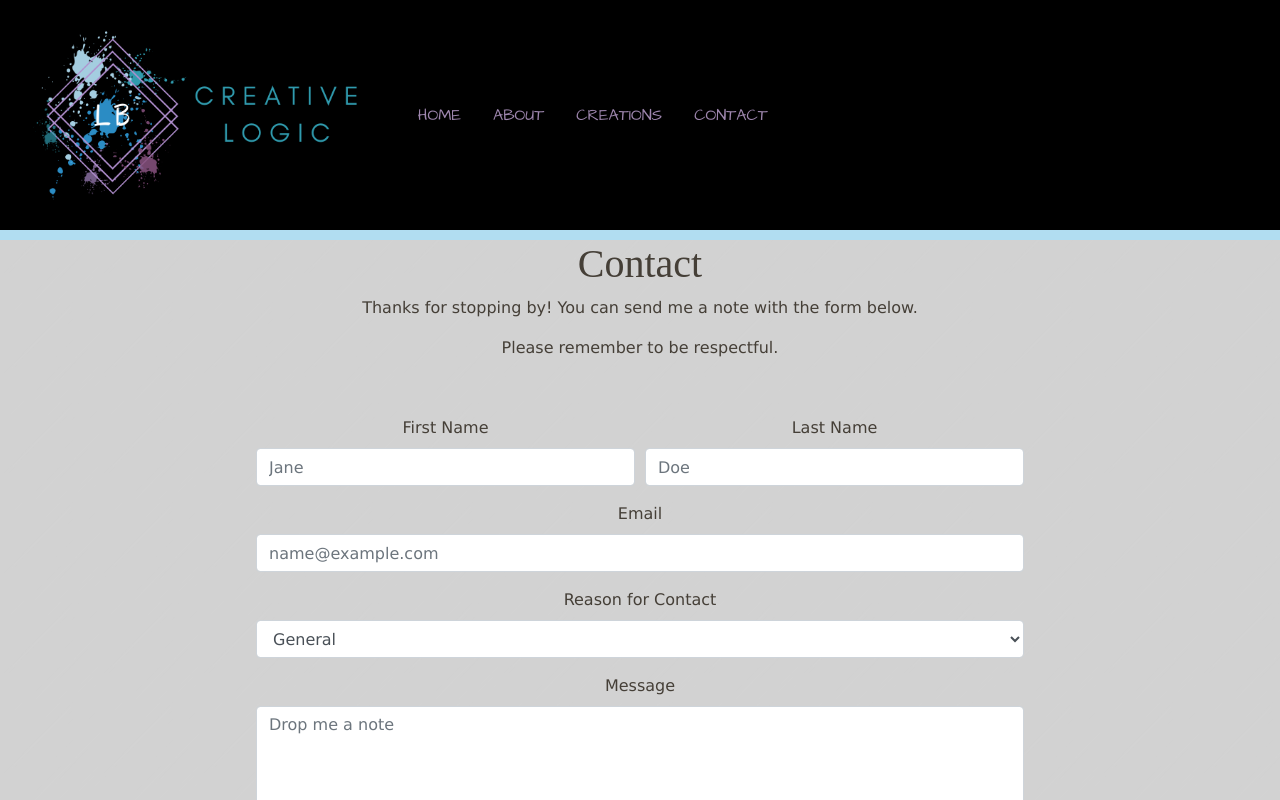
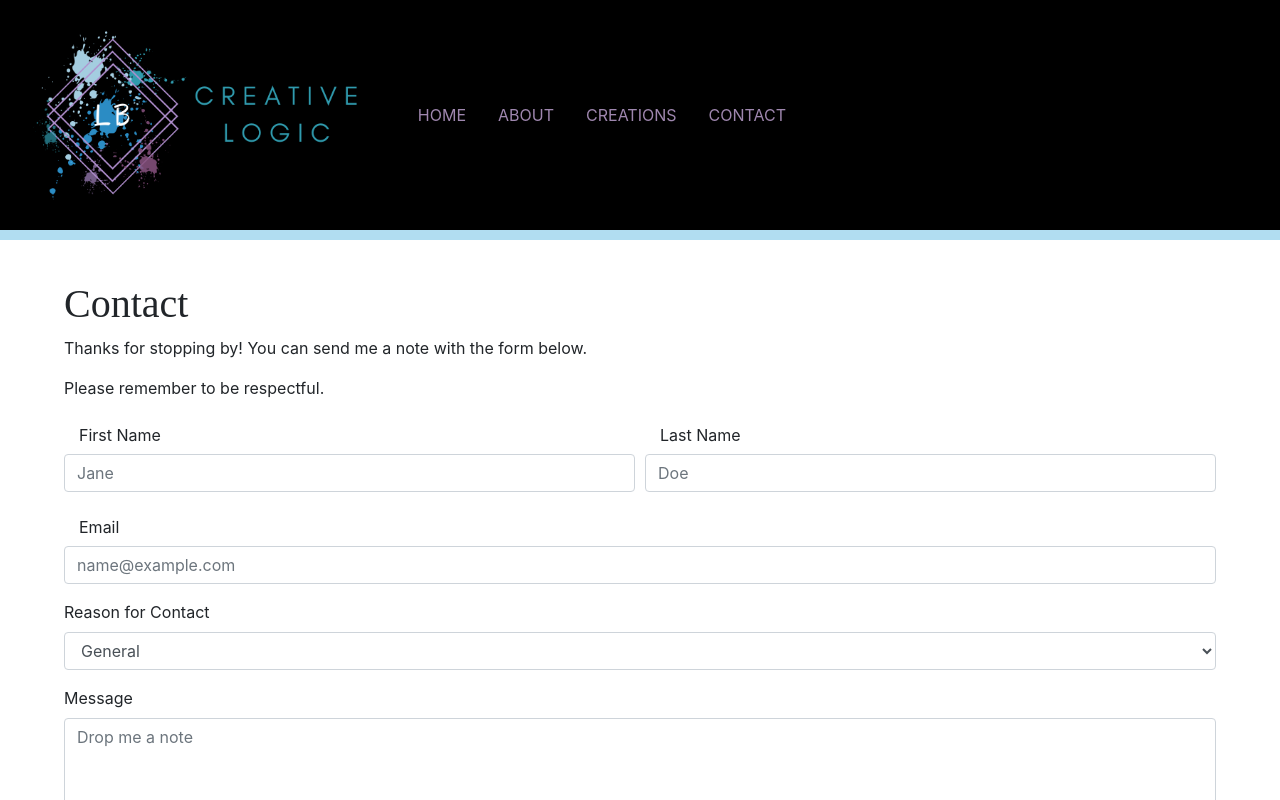
Before and after one commit to lbernadel/creativelogic, a Next.js app: page /contact in a window 1280 px wide. Shown: the top 800 px of the page. Built offline with nearby package versions, Linux system fonts and the light colour scheme; a web font is replaced by a local one.

Commit message:
global stlying of nav and contact form width

```diff
--- a/src/components/layout.js
+++ b/src/components/layout.js
@@ -25,7 +25,10 @@
         integrity="sha384-Vkoo8x4CGsO3+Hhxv8T/Q5PaXtkKtu6ug5TOeNV6gBiFeWPGFN9MuhOf23Q9Ifjh"
         crossOrigin="anonymous"
       />
-      <link href="https://fonts.googleapis.com/css?family=Architects+Daughter|Sedgwick+Ave&display=swap" rel="stylesheet" />
+      <link
+        href="https://fonts.googleapis.com/css?family=Architects+Daughter|Sedgwick+Ave&display=swap"
+        rel="stylesheet"
+      />
     </Head>
 
     <Navigation />
@@ -35,19 +38,20 @@
     <Footer />
 
     <style jsx global>{`
+      // General layout
       html,
       body {
         font-family: Verdana, Geneva, sans-serif;
         color: #453f37;
         text-align: center;
         align-items: center;
-        background: #d9d9d9 url("/static/brushed-alum.png");
+        background: #e6e6e6 url("/static/brushed-alum.png");
       }
       body {
         margin: 0;
       }
       h1 {
-        font-family: 'Sedgwick Ave', cursive;
+        font-family: "Sedgwick Ave", cursive;
       }
       h2 {
         font-weight: 300;
@@ -58,10 +62,6 @@
       button {
         text-transform: capitalize;
       }
-      .nav-link {
-        font-family: 'Architects Daughter', cursive;
-      }
-      // Layout
       .main-container {
         min-height: 100vh;
         max-width: 90vw;
@@ -75,20 +75,59 @@
         margin: 0;
         padding: 0;
       }
+      // Navbar
+      .nav-link {
+        font-family: "Architects Daughter", cursive;
+        font-size: 1.5rem;
+      }
+      .nav-link:hover {
+        color: #b1ddf1 !important;
+        border-bottom: 2px solid #e6e6e6;
+      }
+      .nav-menu.navbar-collapse.collapse.show {
+        background-color: rgba(136, 82, 127, 1);
+        width: 100vw;
+        padding: 0;
+        margin: 0;
+        position: relative;
+        z-index: 5;
+        border: 1px solid;
+        border-radius: 5px;
+      }
+      .nav-menu.navbar-collapse.collapse.show>a.nav-link {
+        width: 33.33vw;
+        text-align: center !important;
+        color: #e6e6e6 !important;
+        margin: auto;
+      }
+      .nav-menu.navbar-collapse.collapse.show>a.nav-link:hover {
+        color: #453F37 !important;
+        font-weight: bold;
+      }
+      // Creations page
+      .card-img.project-img {
+        max-width: 200px !important;
+        max-height: 200px !important;
+      }
       .project-link {
-        background-color: #88527F;
-        color: #B1DDF1;
+        background-color: #88527f;
+        color: #b1ddf1;
         border: #fff solid 1px;
         text-transform: uppercase;
+        padding: 0.5rem 0.75rem;
       }
       .project-link:hover {
-        background-color: #B1DDF1;
-        color: #88527F;
+        background-color: #b1ddf1;
+        color: #88527f;
         border: none;
       }
       .creation-tech {
         color: #fff !important;
       }
+      // Contact page
+      form {
+        margin: 0 15vw !important;
+      }
     `}</style>
   </div>
 );
--- a/src/components/nav.js
+++ b/src/components/nav.js
@@ -29,7 +29,7 @@
 
     <Navbar.Toggle aria-controls="nav-menu" />
 
-    <Navbar.Collapse id="nav-menu">
+    <Navbar.Collapse className="nav-menu">
       {links.map(({ key, href, label }) => (
         <Nav.Link
           key={key}
@@ -43,52 +43,11 @@
       ))}
     </Navbar.Collapse>
 
-    <style jsx>{`
-      // nav {
-      //   height: inherit;
-      //   width: 100vw;
-      // }
-      // nav>ul {
-      //   display: flex;
-      //   padding: 0 0.5em;
-      //   margin: auto;
-      //   height: inherit;
-      //   width: 66%;
-      //   list-style: none;
-      //   align-items: center;
-      //   justify-content: space-evenly;
-      // }
-      // li {
-      //   padding: auto;
-      //   font-size: 1rem;
-      //   margin: 0 1em;
-      //   text-decoration: none;
-      // }
-      // a {
-      //   color: #614344;
-      //   text-decoration: none;
-      // }
-      #nav-menu>a:hover {
-        color: #9f87af;
-        border-bottom: 2px solid #fff;
-      }
-      // @media (max-width: 860px) {
-      //   nav {
-      //     flex-direction: column;
-      //     flex-wrap: wrap;
-      //     align-content: center;
-      //   }
-      //   ul {
-      //     flex-shrink: 2;
-      //     // align-self: flex-end;
-      //     float: right;
-      //   }
-      //   li {
-      //     display: inline-block;
-      //     font-size: 0.8rem;
-      //   }
-      // }
-    `}</style>
+    {/* <style jsx>{`
+  .nav-menu {
+    float: center;
+  }
+`}</style> */}
   </Navbar>
 );
 
--- a/src/pages/contact.js
+++ b/src/pages/contact.js
@@ -1,5 +1,6 @@
 import React, { useState } from "react";
 import Head from "next/head";
+import { Form, Col } from "react-bootstrap"
 
 import Layout from "../components/layout";
 
@@ -43,42 +44,40 @@
       </Head>
 
       <span>
-        <h1 className="title">Contact</h1>
+        <h1 className="title mt-3">Contact</h1>
         <p className="info">
           Thanks for stopping by! You can send me a note with the form below.{" "}
         </p>
         <p>Please remember to be respectful.</p>
 
         {/* FORM */}
-        <form>
+        <Form>
           {/* First & Last Names */}
-          <div className="form-row">
-            <div className="form-group col-md-6">
-              <label htmlFor="firstName">First Name</label>
-              <input
+          <Form.Row>
+            <Form.Group as={Col} controlId="firstName">
+              <Form.Label column md="6">First Name</Form.Label>
+              <Form.Control as="input"
                 type="text"
                 name="firstName"
-                className="form-control"
                 placeholder="Jane"
                 onChange={handleInput}
               />
-            </div>
+            </Form.Group>
 
-            <div className="form-group col-md-6">
-              <label htmlFor="firstName">Last Name</label>
-              <input
+            <Form.Group as={Col} controlId="lastName">
+              <Form.Label column md={6}>Last Name</Form.Label>
+              <Form.Control as="input"
                 type="text"
                 name="lastName"
-                className="form-control"
                 placeholder="Doe"
                 onChange={handleInput}
               />
-            </div>
-          </div>
+            </Form.Group>
+          </Form.Row>
           {/* Email */}
-          <div className="form-row">
-            <div className="form-group col-12">
-              <label htmlFor="email">Email</label>
+          <Form.Row>
+            <Form.Group as={Col} controlId="email">
+              <Form.Label column xs={12}>Email</Form.Label>
               <input
                 name="email"
                 type="email"
@@ -87,8 +86,8 @@
                 placeholder="name@example.com"
                 onChange={handleInput}
               />
-            </div>
-          </div>
+            </Form.Group>
+          </Form.Row>
           {/* Contact Reason */}
           <div className="form-row">
             <div className="form-group col-12">
@@ -121,16 +120,13 @@
               ></textarea>
             </div>
           </div>
-          <button type="submit" onClick={handleSubmit} className="btn btn-info btn-block">
+          <button type="submit" onClick={handleSubmit} className="btn btn-info btn-block mb-3">
             Send
           </button>
-        </form>
+        </Form>
       </span>
 
-      <style jsx>{`
-        form {
-          padding: 5vh 20%;
-        }
+      {/* <style jsx>{`
         .form-group {
           width: 100%;
         }
@@ -141,7 +137,7 @@
           line-height: 2rem;
           padding-top: 1rem;
         }
-      `}</style>
+      `}</style> */}
     </Layout>
   );
 };
```
